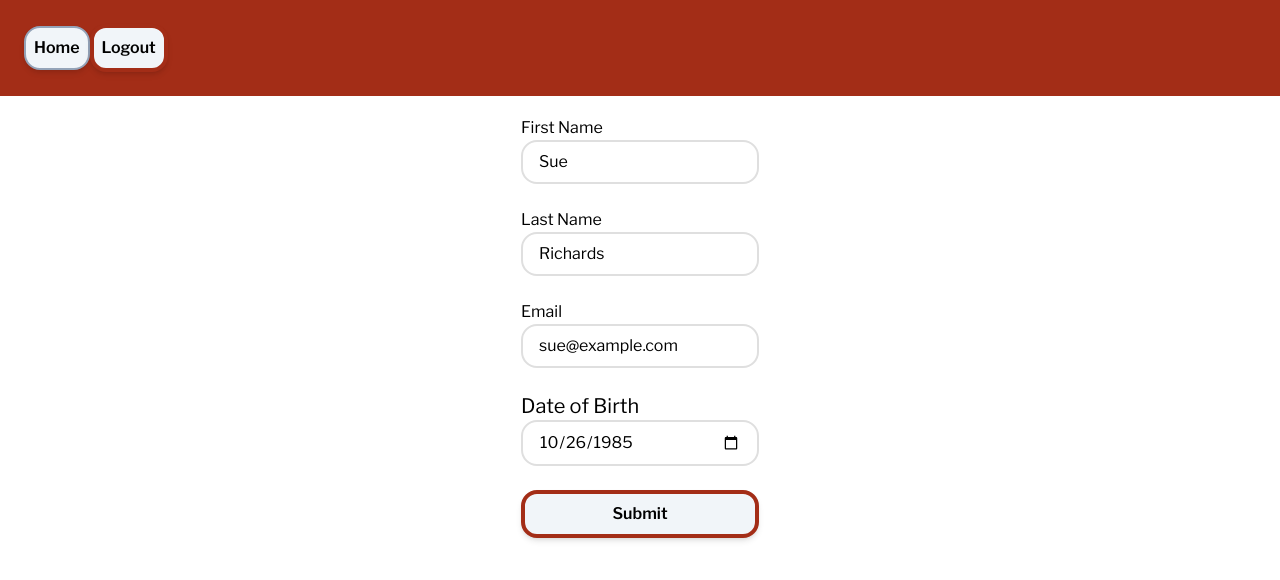
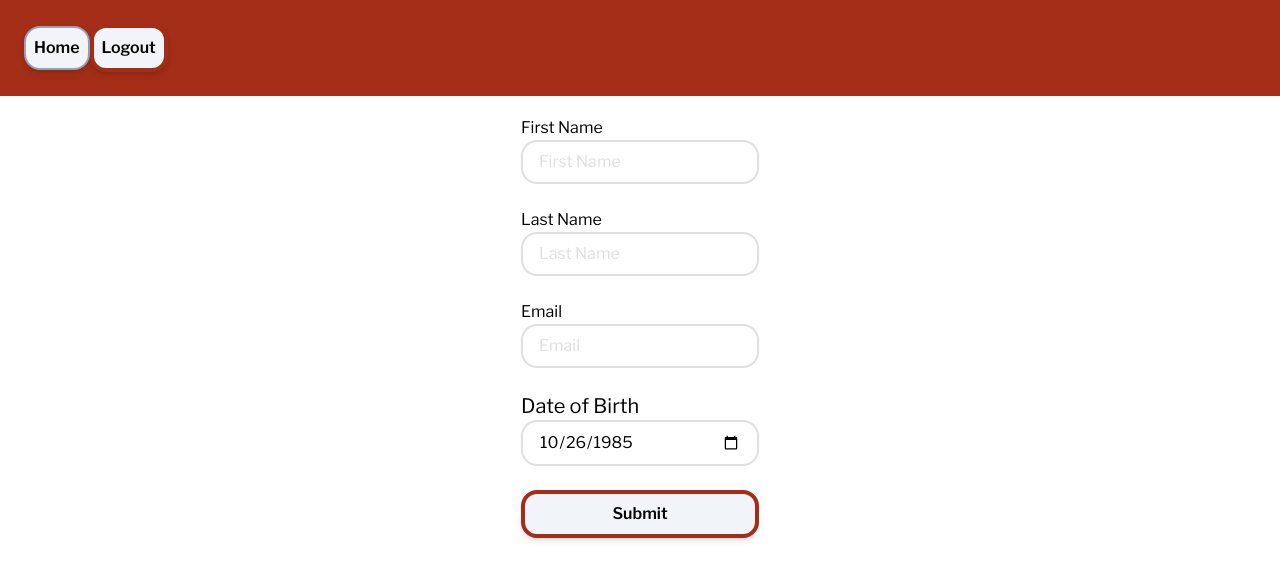
Before and after one commit to willr42/daobook_next, a Next.js app: page /patients/new in a window 1280 px wide. Shown: the top 580 px of the page. Built offline with nearby package versions, Linux system fonts and the light colour scheme; no server answers; sample sign-in values are in the browser's storage; a web font is replaced by a local one.

Commit message:
fix: remove default values as they're confusing

```diff
--- a/src/app/(doctors)/patients/new/NewPatientForm.tsx
+++ b/src/app/(doctors)/patients/new/NewPatientForm.tsx
@@ -36,27 +36,9 @@ export default function NewPatientForm() {
 
   return (
     <form onSubmit={onSubmit} className="flex flex-col gap-6">
-      <Input
-        label="First Name"
-        fieldName="firstName"
-        register={register}
-        defaultValue="Sue"
-        required={true}
-      />
-      <Input
-        label="Last Name"
-        fieldName="lastName"
-        register={register}
-        defaultValue="Richards"
-        required={true}
-      />
-      <Input
-        label="Email"
-        fieldName="email"
-        register={register}
-        defaultValue="sue@example.com"
-        required={true}
-      />
+      <Input label="First Name" fieldName="firstName" register={register} required={true} />
+      <Input label="Last Name" fieldName="lastName" register={register} required={true} />
+      <Input label="Email" fieldName="email" register={register} required={true} />
       <DateInput
         label="Date of Birth"
         fieldName="dob"
```
